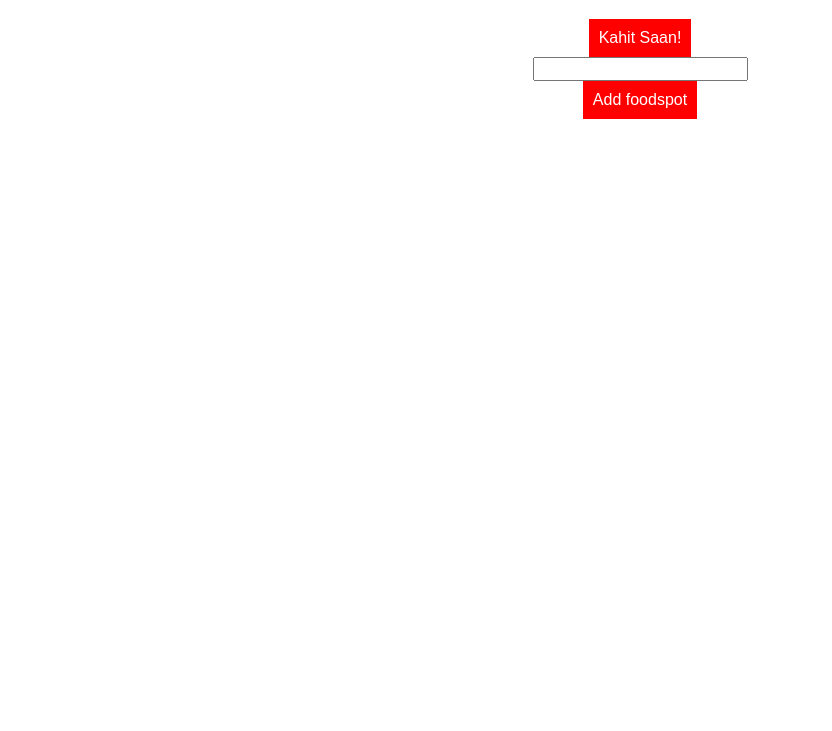
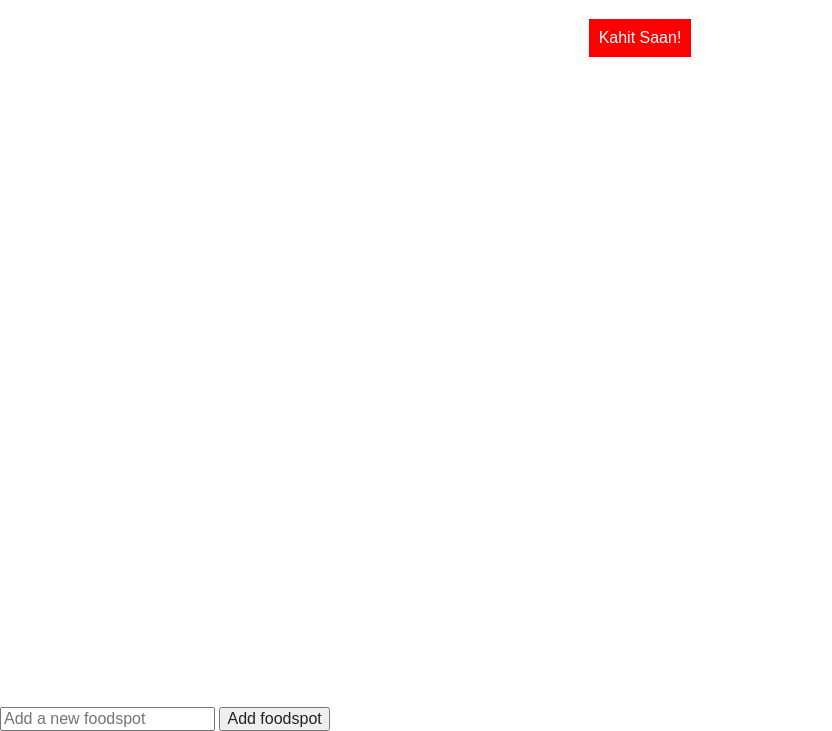
Before and after one commit to mens-rea/kahitsaan, a plain HTML site: page index.html in a window 1280 px wide. Shown: the part 69-800 px from the top of the page, without its empty margins (0-832 px from the left). Drawn offline with Linux system fonts and the light colour scheme.

Commit message:
added field for adding new food spots

```diff
--- a/css/main.css
+++ b/css/main.css
@@ -78,6 +78,11 @@ body{
 
 #result-container{
     display: none;
+}
+
+.add-container{
+    position: fixed;
+    bottom: 0;
 }
 
 /* ==========================================================================
--- a/index.html
+++ b/index.html
@@ -24,9 +24,11 @@
 
         <h3 id="result-container">Sa <span id="result"></span> na lang!</h3>
 
-        <input id="newFoodSpot" type="text"></br>
+        <div class="add-container">
+            <input id="newFoodSpot" type="text" placeholder="Add a new foodspot">
+            <input id="addButton" type="submit" value="Add foodspot" onclick="add()">
+        </div>
 
-        <input id="submitButton" type="submit" value="Add foodspot" onclick="add()"></br>
 
         <script src="js/plugins.js"></script>
         <script src="js/main.js"></script>
@@ -44,7 +46,9 @@
 
             function add(){
                 foodplaces.push(document.getElementById("newFoodSpot").value);
-                document.getElementById("kahit-saan-result").innerHTML = foodplaces;
+                document.getElementById.value = "";
+                document.getElementById("result").innerHTML = foodplaces;
+                alert(foodplaces[foodplaces.length-1]+" has been added to choices!");
             }
 
             // adding static food spots to the array
```
